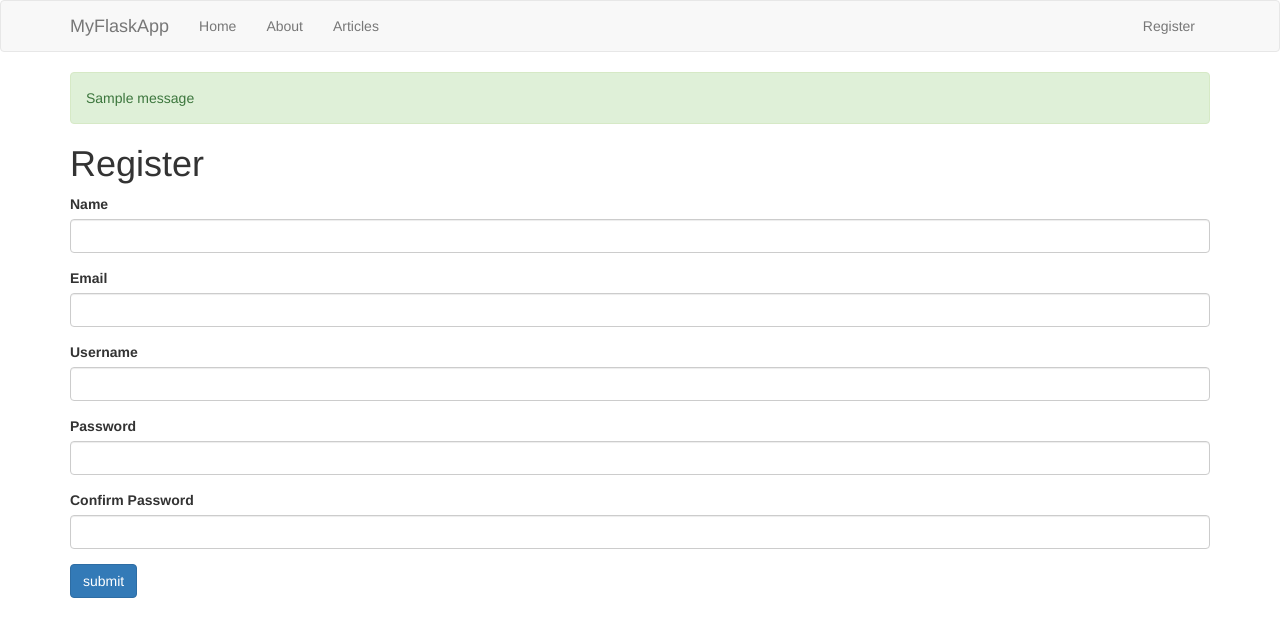
After one commit to Adrianteri/FlaskApp, a Flask app: page /register in a window 1280 px wide. The commit adds this page. Shown: the top 637 px of the page. Run offline with Flask 2, Linux system fonts and the light colour scheme; one stand-in notice (Sample message) is shown; some libraries are stand-ins or nearby versions.

Commit message:
modified:   app.py 	new file:   data.pyc 	new file:   templates/includes/_formhelpers.html 	new file:   templates/includes/_messages.html 	modified:   templates/includes/_navbar.html 	modified:   templates/layout.html 	new file:   templates/login.html 	new file:   templates/register.html

```diff
--- a/app.py
+++ b/app.py
@@ -1,8 +1,20 @@
-from flask import Flask, render_template
+from flask import Flask, render_template, flash, request, redirect, url_for, session, logging
 from data import Articles
+from flask_mysqldb import MySQL
+from wtforms import Form, StringField, TextAreaField, PasswordField, validators
+from passlib.hash import sha256_crypt
 
 
 app = Flask(__name__)
+#config mysql
+app.config['MYSQL_HOST'] = 'localhost'
+app.config['MYSQL_USER'] = 'root'
+app.config['MYSQL_PASSWORD'] = '123456'
+app.config['MYSQL_DB'] = 'myflaskapp'
+app.config['MYSQL_CURSORCLASS'] = 'DictCursor'
+
+#init mysql
+mysql = MySQL(app)
 
 Articles = Articles()
 
@@ -22,5 +34,71 @@ def articles():
 def article(id):
 	return render_template('article.html', id=id)
 
+class RegisterForm(Form):
+	name = StringField('Name', [validators.Length(min=1, max=50)])
+	username = StringField('Username', [validators.Length(min=4, max=25)])
+	email = StringField('Email', [validators.Length(min=6, max=50)])
+	password = PasswordField('Password', [
+		validators.DataRequired(),
+		validators.EqualTo('confirm', message='Passwords Do Not Match!')
+	])
+	confirm = PasswordField('Confirm Password')
+
+@app.route('/register', methods = ['GET','POST'])
+def register():
+	form = RegisterForm(request.form)
+	if request.method == 'POST' and form.validate():
+		name = form.name.data
+		email = form.email.data
+		username = form.username.data
+		password = sha256_crypt.encrypt(str(form.password.data))
+
+		#create a cursor
+		cur = mysql.connect.cursor()
+
+		cur.execute('INSERT INTO users(name, email, username, password) VALUES(%s,%s,%s,%s)',(name, email, username, password))
+
+		#commit to DB
+		mysql.connection.commit()
+
+		#close connection
+		cur.close()
+
+		#'flash' a message
+		flash('You are now registered and can log in', 'Success!')
+
+		return redirect(url_for('login'))
+
+	return render_template('register.html', form=form)
+
+#login
+@app.route('/login', methods = ['GET','POST'])
+def login():
+	if request.method == 'POST':
+		#get form fields
+		username = request.form['username']
+		password_candidate = request.form['password']
+
+		#Create a cursor
+		cur = mysql.connection.cursor()
+
+		#get user by username
+		result = cur.execute('SELECT * FROM users WHERE username = %s', [username])
+
+		if result > 0:
+			#get stored hash
+			data = cur.fetchone()
+			password = data['password']
+
+			#compare Passwords
+			if sha256_crypt.verify(password_candidate, password):
+				app.logger.info('PASSWORD MATCHED')
+		else:
+			app.logger.info('NO USER')
+
+	return render_template('login.html')
+
+
 if __name__ == '__main__':
+	app.secret_key ='secret123'
 	app.run(debug=True)
--- /dev/null
+++ b/templates/includes/_formhelpers.html
@@ -0,0 +1,9 @@
+{% macro render_field(field)%}
+  {{ field.label }}
+  {{ field(**kwargs)|safe }}
+  {% if field.errors %}
+    {% for error in field.errors %}
+    <span class="help-inline">{{ error }}</span>
+    {% endfor%}
+  {% endif %}
+{% endmacro %}
--- /dev/null
+++ b/templates/includes/_messages.html
@@ -0,0 +1,7 @@
+{% with messages = get_flashed_messages(with_categories=true)%}
+   {% if messages %}
+     {% for category, message in messages %}
+       <div class="alert alert-{{ category }}">{{ message }}</div>
+     {% endfor %}
+   {% endif %}
+{% endwith %}
--- a/templates/includes/_navbar.html
+++ b/templates/includes/_navbar.html
@@ -15,6 +15,9 @@
         <li><a href="/about">About</a></li>
         <li><a href="/articles">Articles</a></li>
       </ul>
+      <ul class="nav navbar-nav navbar-right">
+        <li><a href="/register">Register</a></li>
+      </ul>
     </div><!--/.nav-collapse -->
   </div>
 </nav>
--- a/templates/layout.html
+++ b/templates/layout.html
@@ -8,6 +8,7 @@
 		<body>
 			{% include 'includes/_navbar.html'%}
 			<div class="container ">
+				{% include 'includes/_messages.html' %}
 				{% block body%}
 				{% endblock %}
 			</div>
--- /dev/null
+++ b/templates/register.html
@@ -0,0 +1,24 @@
+{% extends 'layout.html' %}
+
+{% block body %}
+ <h1>Register</h1>
+ {% from "includes/_formhelpers.html" import render_field %}
+ <form method="POST" action="">
+   <div class="form-group">
+     {{render_field(form.name, class_="form-control")}}
+   </div>
+   <div class="form-group">
+     {{render_field(form.email, class_="form-control")}}
+   </div>
+   <div class="form-group">
+    {{render_field(form.username, class_="form-control")}}
+   </div>
+   <div class="form-group">
+    {{render_field(form.password, class_="form-control")}}
+   </div>
+   <div class="form-group">
+    {{render_field(form.confirm, class_="form-control")}}
+   </div>
+   <p><input type="submit" class="btn btn-primary" value="submit"></p>
+ </form>
+{% endblock %}
```
Also changed, not shown: templates/login.html (added, +15 -0 lines), 1 other file.
